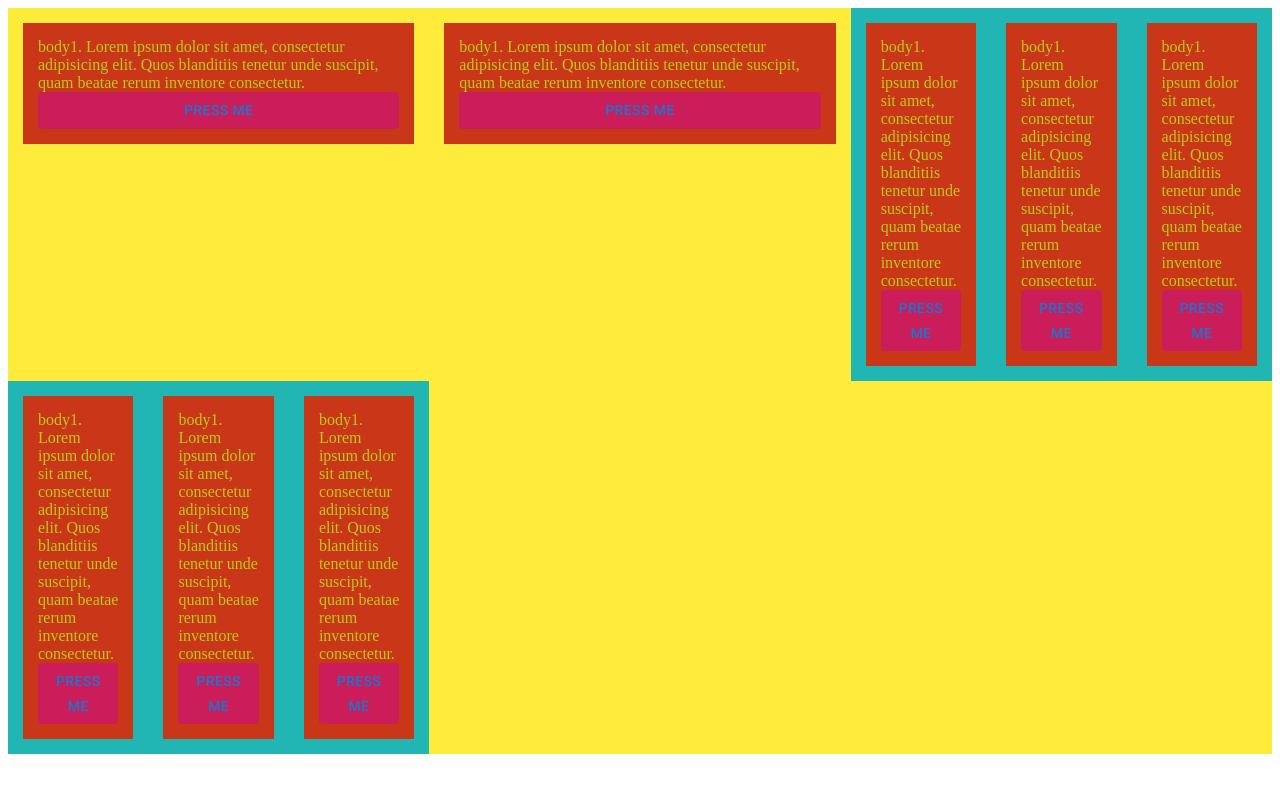
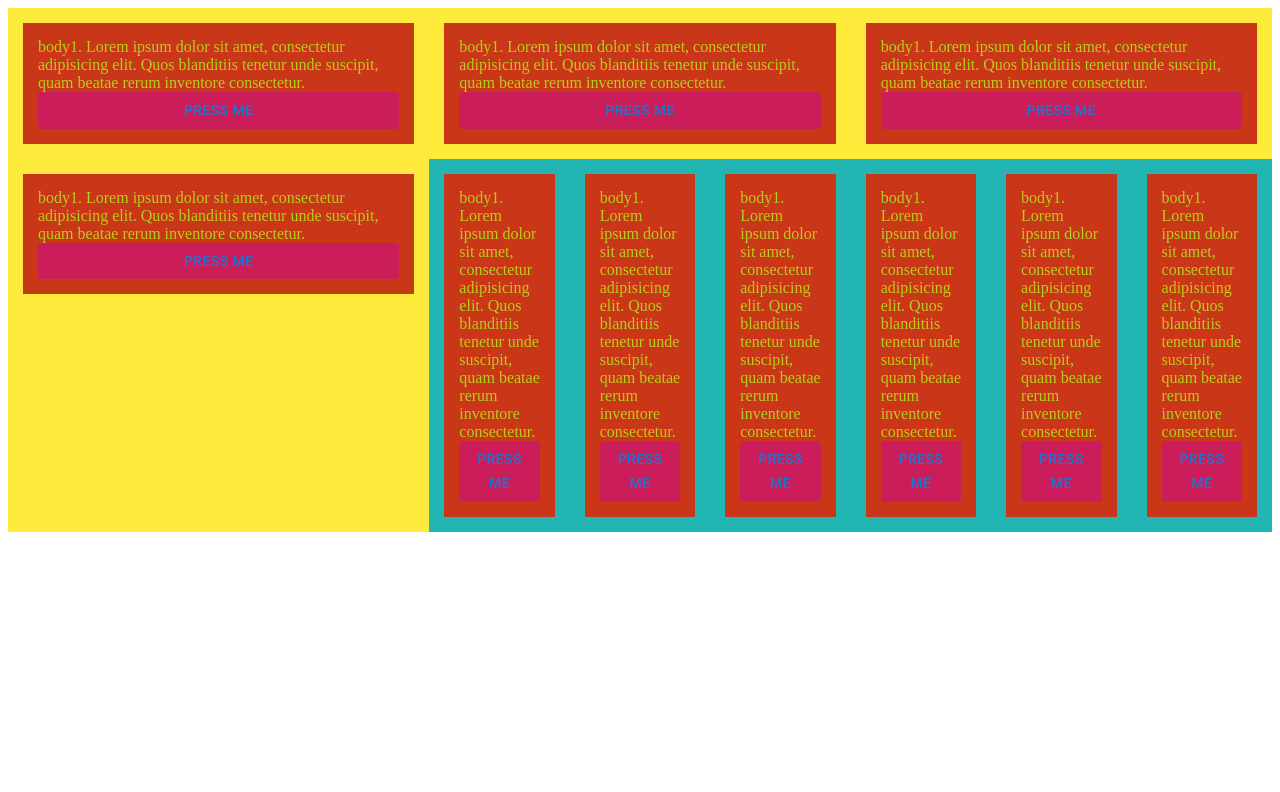
Before and after one commit to ZhengJieGan/MaterialUI, a React (Create React App) app: page / in a window 1280 px wide. Shown: the top 792 px of the page. Built offline with nearby package versions, Linux system fonts and the light colour scheme.

Commit message:
Update App.js
merge number 2

```diff
--- a/src/App.js
+++ b/src/App.js
@@ -30,6 +30,8 @@ function App() {
       >
         <Block />
         <Block />
+        <Block />
+        <Block />
         <NestedBlock />
         <NestedBlock />
       </Grid>
```
